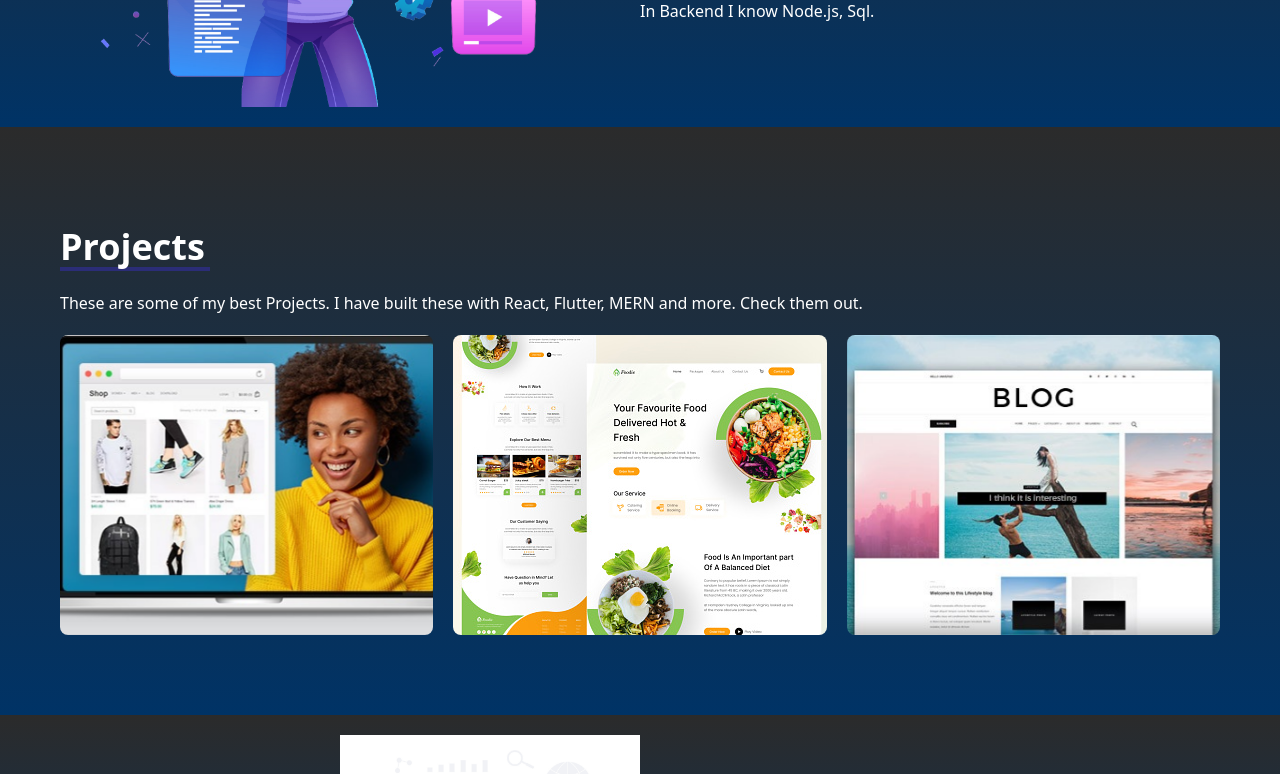
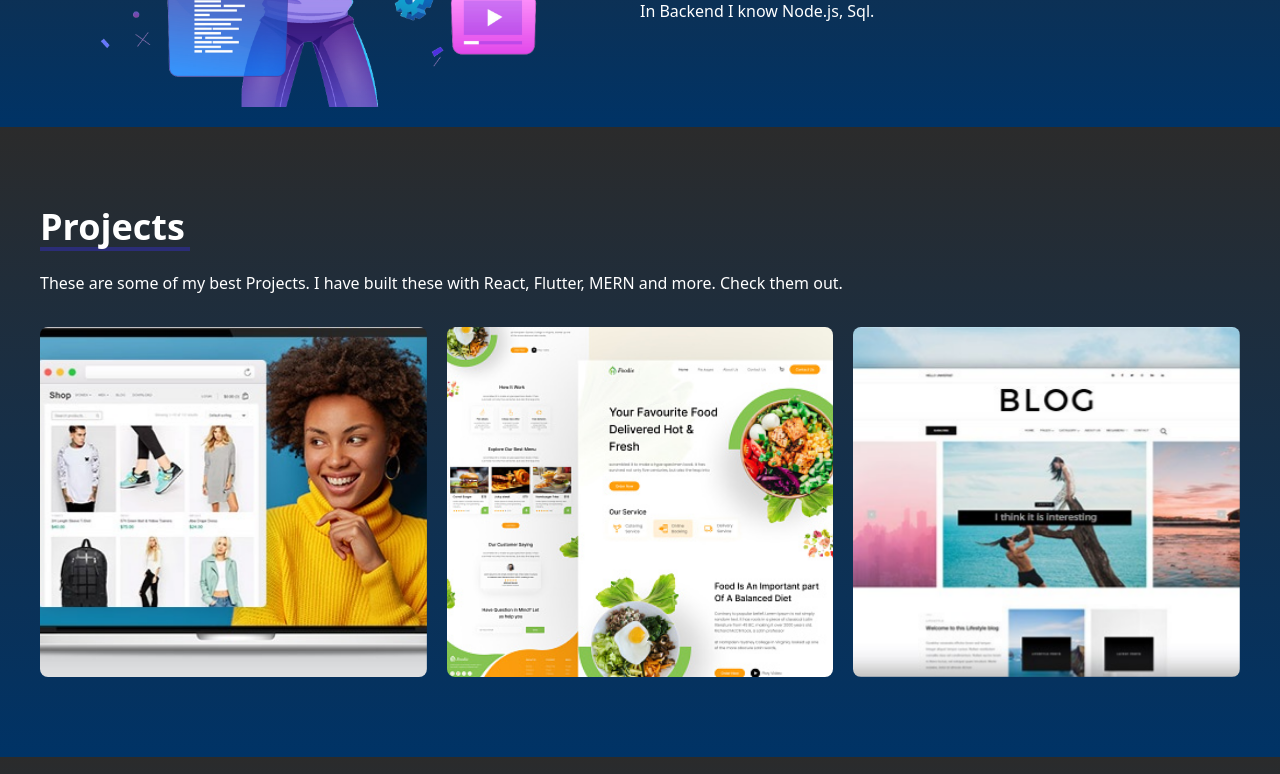
Before and after one commit to ramamoorthy28/portfolio, a React (Create React App) app: page / in a window 1280 px wide. Shown: the part 940-1714 px from the top of the page. Built offline with nearby package versions, Linux system fonts and the light colour scheme; a web font is replaced by a local one.

Commit message:
Fix GitHub Pages deployment

```diff
--- a/src/App.css
+++ b/src/App.css
@@ -28,21 +28,21 @@ html {
 }
 
 /* Project Card Styles */
+.project-container {
+    @apply grid grid-cols-1 md:grid-cols-2 lg:grid-cols-3 gap-5;
+}
+
 .project-card {
-    @apply relative h-[300px] w-full rounded-lg overflow-hidden;
+    @apply relative h-[350px] w-full rounded-lg overflow-hidden;
     perspective: 1000px;
 }
 
 .project-card-inner {
-    @apply relative w-full h-full;
-    transition: transform 0.6s;
+    @apply relative w-full h-full transition-transform duration-500;
     transform-style: preserve-3d;
 }
 
-.project-card:hover .project-card-inner {
-    transform: rotateY(180deg);
-}
-
+.project-card:hover .project-card-inner,
 .project-card.active .project-card-inner {
     transform: rotateY(180deg);
 }
@@ -58,13 +58,19 @@ html {
 }
 
 .project-card-back {
-    @apply bg-secondary p-5 flex flex-col;
+    @apply bg-secondary p-4 flex flex-col;
     transform: rotateY(180deg);
+}
+
+/* Button Container */
+.project-buttons {
+    @apply flex flex-col sm:flex-row gap-2 mt-auto;
 }
 
 /* Button Styles */
 .project-button {
-    @apply px-4 py-2 rounded transition-colors text-center font-medium;
+    @apply px-3 py-2 rounded text-center text-sm sm:text-base font-medium;
+    min-width: 120px;
 }
 
 .view-code-btn {
@@ -77,26 +83,25 @@ html {
 
 /* Technology Tags */
 .tech-tag {
-    @apply bg-gray-800 px-2 py-1 rounded text-sm;
+    @apply bg-gray-800 px-2 py-1 rounded text-xs sm:text-sm;
+}
+
+/* Content Area */
+.project-content {
+    @apply flex-grow overflow-y-auto;
 }
 
 /* Responsive Adjustments */
-@media (max-width: 768px) {
+@media (max-width: 640px) {
     .project-card {
-        height: 280px;
+        height: 300px;
     }
 
     .project-buttons {
-        @apply flex flex-col gap-2;
+        @apply flex flex-col;
+    }
+
+    .project-button {
+        @apply w-full;
     }
 }
-
-/* Animation for touch devices */
-@keyframes fadeIn {
-    from { opacity: 0; }
-    to { opacity: 1; }
-}
-
-.touch .project-card-back {
-    animation: fadeIn 0.3s ease-out;
-}
--- a/src/components/Projects.js
+++ b/src/components/Projects.js
@@ -1,4 +1,4 @@
-import { useState } from 'react';
+import { useState, useEffect } from 'react';
 import { Link } from 'react-router-dom';
 import WebsiteImg1 from '../assets/ecommerce-websites.jpg';
 import WebsiteImg2 from '../assets/food-ecommerce.jpg';
@@ -6,10 +6,10 @@ import WebsiteImg3 from '../assets/website-blog.jpg';
 
 export default function Projects() {
     const [isTouchDevice, setIsTouchDevice] = useState(false);
+    const [activeCard, setActiveCard] = useState(null);
 
-    // Detect touch devices
-    useState(() => {
-        setIsTouchDevice('ontouchstart' in window);
+    useEffect(() => {
+        setIsTouchDevice('ontouchstart' in window || navigator.maxTouchPoints > 0);
     }, []);
 
     const config = {
@@ -41,52 +41,50 @@ export default function Projects() {
         ]
     };
 
-    const handleCardClick = (e) => {
+    const handleCardClick = (index) => {
         if (isTouchDevice) {
-            e.currentTarget.classList.toggle('active');
+            setActiveCard(activeCard === index ? null : index);
         }
     };
 
     return (
-        <section className={`flex flex-col py-20 px-5 justify-center bg-primary text-white ${isTouchDevice ? 'touch' : ''}`} id="projects">
-            <div className="w-full">
-                <div className="flex flex-col px-4 md:px-10 py-5">
+        <section className="flex flex-col py-20 px-4 md:px-10 justify-center bg-primary text-white" id="projects">
+            <div className="w-full mb-8">
                 <h1 className="text-4xl border-b-4 border-secondary mb-5 w-[150px] font-bold">Projects</h1>
                 <p>These are some of my best Projects. I have built these with React, Flutter, MERN and more. Check them out.</p>
             </div>
-            </div>
-            <div className="w-full px-4 md:px-10">
-                <div className='grid grid-cols-1 md:grid-cols-3 gap-5'>
+
+            <div className="project-container">
                 {config.projects.map((project, index) => (
                     <div
-                            className="project-card"
+                        className={`project-card ${activeCard === index ? 'active' : ''}`}
                         key={index}
-                            onClick={handleCardClick}
+                        onClick={() => handleCardClick(index)}
                     >
                         <div className="project-card-inner">
                             <div className="project-card-front">
                                 <img
-                                        className='h-full w-full object-cover'
+                                    className="h-full w-full object-cover"
                                     src={project.image}
-                                        alt={project.title || "Project screenshot"}
+                                    alt={project.title}
                                 />
                             </div>
                             <div className="project-card-back">
-                                    <h3 className='text-xl font-bold mb-2'>{project.title}</h3>
-                                    <p className='text-gray-300 mb-4 flex-grow'>
-                                        {project.shortDescription}
-                                    </p>
-                                    <div className='flex flex-wrap gap-2 mb-4'>
+                                <h3 className="text-xl font-bold mb-3">{project.title}</h3>
+                                <div className="project-content">
+                                    <p className="text-gray-300 mb-4">{project.shortDescription}</p>
+                                    <div className="flex flex-wrap gap-2 mb-4">
                                         {project.technologies.map((tech, techIndex) => (
-                                            <span key={techIndex} className='tech-tag'>
+                                            <span key={techIndex} className="tech-tag">
                                                 {tech}
                                             </span>
                                         ))}
                                     </div>
-                                    <div className='project-buttons flex flex-col sm:flex-row justify-between gap-2 mt-auto'>
+                                </div>
+                                <div className="project-buttons">
                                     <a
-                                            className='project-button view-code-btn'
-                                            target='_blank'
+                                        className="project-button view-code-btn"
+                                        target="_blank"
                                         rel="noopener noreferrer"
                                         href={project.link}
                                     >
@@ -94,7 +92,7 @@ export default function Projects() {
                                     </a>
                                     <Link
                                         to={`/projects/${project.id}`}
-                                            className='project-button view-details-btn'
+                                        className="project-button view-details-btn"
                                     >
                                         View Details
                                     </Link>
@@ -104,7 +102,6 @@ export default function Projects() {
                     </div>
                 ))}
             </div>
-            </div>
         </section>
     );
 }
```
Lines whose indentation alone changed are shown as unchanged.
